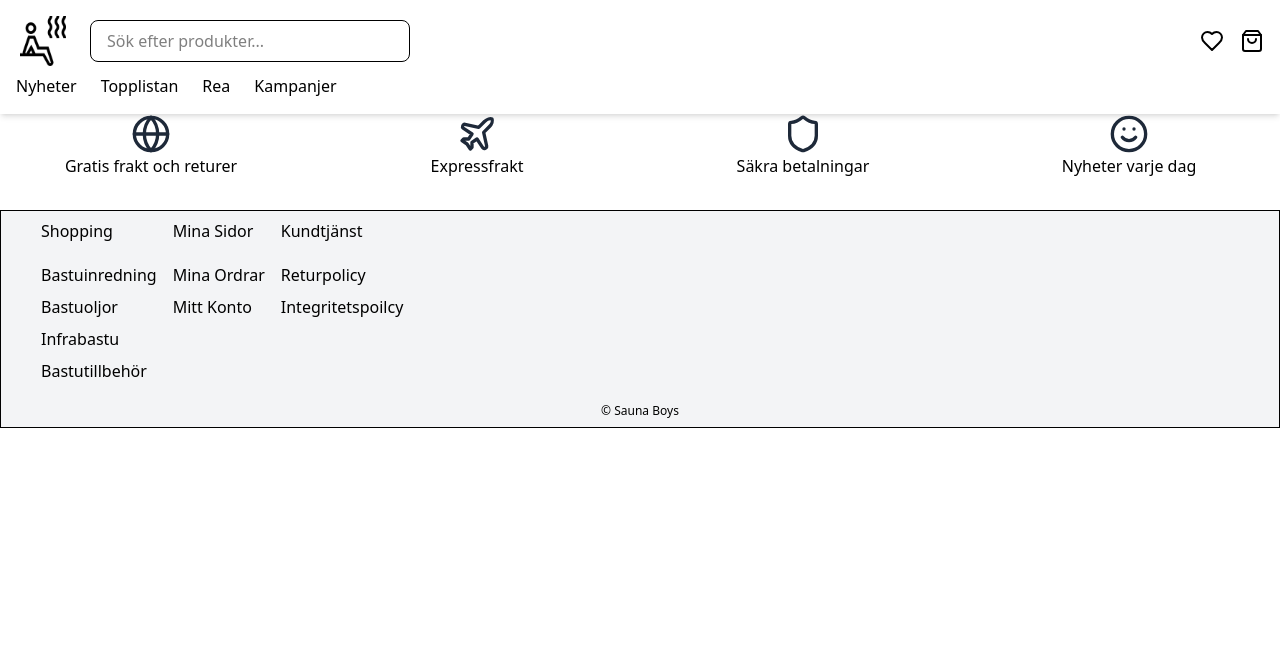
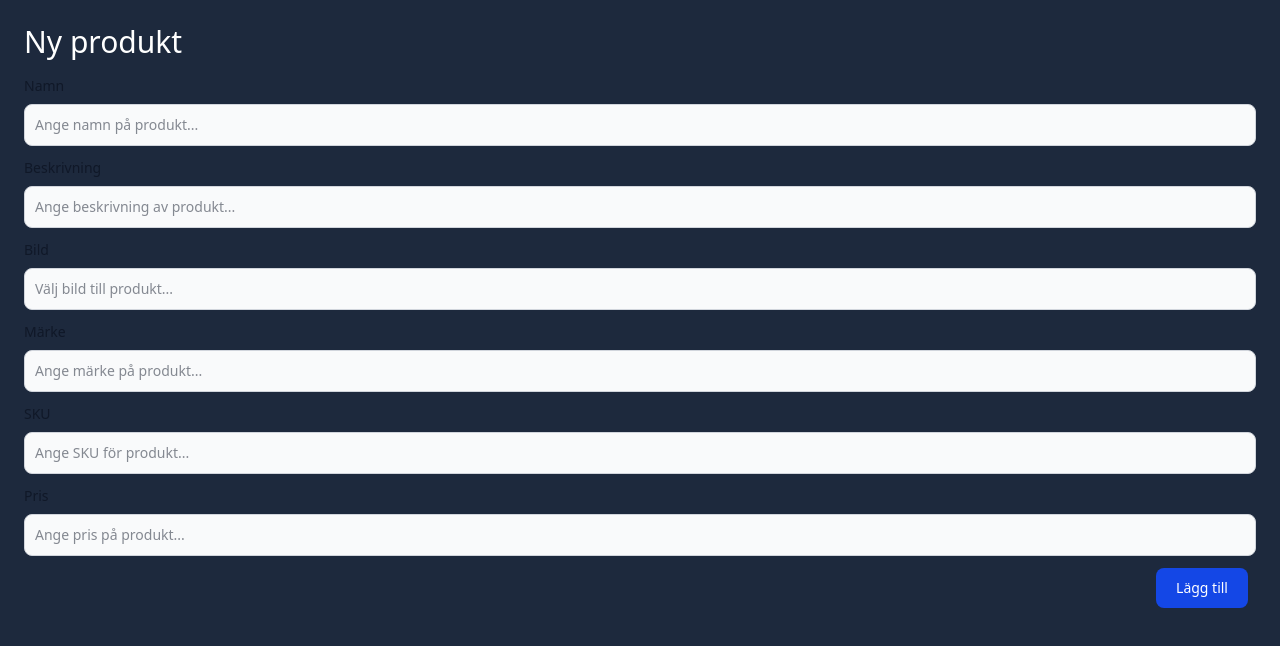
Before and after one commit to jnjuniper/sauna-boys, a React (Vite) app in the folder client/: page /admin/products/new in a window 1280 px wide. Shown: the top 646 px of the page. Built offline with nearby package versions, Linux system fonts and the light colour scheme.

Commit message:
Added admin-page for adding new products.

```diff
--- a/client/src/App.jsx
+++ b/client/src/App.jsx
@@ -6,30 +6,43 @@ import SearchPage from "./pages/SearchPage/SearchPage.jsx";
 import Hero from "./components/Hero/Hero.jsx";
 import { BrowserRouter, Routes, Route, useLocation } from "react-router";
 import ResponsiveFooter from "./components/Footer/ResponsiveFooter";
+import NewProduct from "./pages/Admin/AdminAdd.jsx";
 
 function App() {
   const location = useLocation();
 
+  // Check if the current path is "/admin"
+  const isAdminPage = location.pathname.startsWith("/admin");
+
   return (
     <>
+      {/* Render Header only if it's NOT an admin page */}
+      {!isAdminPage && (
         <Header
           onSearch={(searchTerm) =>
             (window.location.href = `/search?query=${searchTerm}`)
           }
         />
+      )}
 
       {/* Render Hero only on the homepage */}
-      {location.pathname === "/" && <Hero />}
+      {!isAdminPage && location.pathname === "/" && <Hero />}
 
       <main>
         <Routes>
           <Route path="/search" element={<SearchPage />} />
           <Route path="/" element={<ProductGrid />} />
+          <Route path="/admin/products/new" element={<NewProduct />} />
         </Routes>
       </main>
 
+      {/* Render Footer only if it's NOT an admin page */}
+      {!isAdminPage && (
+        <>
           <InfoGrid />
           <ResponsiveFooter />
+        </>
+      )}
     </>
   );
 }
--- a/client/src/pages/Admin/AdminAdd.jsx
+++ b/client/src/pages/Admin/AdminAdd.jsx
@@ -0,0 +1,171 @@
+import { useState } from "react";
+import "/src/pages/Admin/Admin.module.css";
+
+function NewProduct() {
+  const [formData, setFormData] = useState({
+    image: "",
+    productName: "",
+    productDescription: "",
+    brand: "",
+    sku: "",
+    price: ""
+  });
+
+  const handleInputChange = (event) => {
+    const { name, value } = event.target;
+
+    setFormData({
+      ...formData,
+      [name]: value,
+    });
+
+    console.log("Du ändrade värdet");
+  };
+
+  const handleSubmit = (event) => {
+    event.preventDefault();
+
+    console.log("handleSubmit() anropades");
+
+    const product = { ...formData };
+
+    fetch("/api/products", {
+      method: "POST",
+      headers: {
+        "Content-Type": "application/json",
+      },
+      body: JSON.stringify(product),
+    }).then((resp) => {
+      setFormData({
+        image: "",
+        productName: "",
+        productDescription: "",
+        brand: "",
+        sku: "",
+        price: ""
+      });
+    });
+  };
+
+  return (
+    <div className="bg-slate-800 p-6 h-screen">
+      <h1 className="text-3xl text-white mb-4">Ny produkt</h1>
+
+      <form onSubmit={handleSubmit}>
+        <div className="mb-3">
+          <label
+            htmlFor="productName"
+            className="block mb-2 text-sm font-medium text-gray-900 dark:text-white"
+          >
+            Namn
+          </label>
+          <input
+            type="text"
+            id="productName"
+            className="bg-gray-50 border border-gray-300 text-gray-900 text-sm rounded-lg focus:ring-blue-500 focus-border-blue-500 block w-full p-2.5 dark:bg-gray-700 dark:border-gray 600 dark:placeholder-gray-400 dark:text-white dark:focus:ring-blue-500 dark:focus:border-blue-500"
+            placeholder="Ange namn på produkt..."
+            name="productName"
+            value={formData.productName}
+            onChange={handleInputChange}
+          />
+        </div>
+        <div className="mb-3">
+          <label
+            htmlFor="productDescription"
+            className="block mb-2 text-sm font-medium text-gray-900 dark:text-white"
+          >
+            Beskrivning
+          </label>
+          <input
+            type="text"
+            id="productDescription"
+            className="bg-gray-50 border border-gray-300 text-gray-900 text-sm rounded-lg focus:ring-blue-500 focus-border-blue-500 block w-full p-2.5 dark:bg-gray-700 dark:border-gray 600 dark:placeholder-gray-400 dark:text-white dark:focus:ring-blue-500 dark:focus:border-blue-500"
+            placeholder="Ange beskrivning av produkt..."
+            name="productDescription"
+            value={formData.productDescription}
+            onChange={handleInputChange}
+          />
+        </div>
+        <div className="mb-3">
+          <label
+            htmlFor="image"
+            className="block mb-2 text-sm font-medium text-gray-900 dark:text-white"
+          >
+            Bild
+          </label>
+          <input
+            type="text"
+            id="image"
+            className="bg-gray-50 border border-gray-300 text-gray-900 text-sm rounded-lg focus:ring-blue-500 focus-border-blue-500 block w-full p-2.5 dark:bg-gray-700 dark:border-gray 600 dark:placeholder-gray-400 dark:text-white dark:focus:ring-blue-500 dark:focus:border-blue-500"
+            placeholder="Välj bild till produkt..."
+            name="image"
+            value={formData.image}
+            onChange={handleInputChange}
+          />
+        </div>
+        <div className="mb-3">
+          <label
+            htmlFor="brand"
+            className="block mb-2 text-sm font-medium text-gray-900 dark:text-white"
+          >
+            Märke
+          </label>
+          <input
+            type="text"
+            id="brand"
+            className="bg-gray-50 border border-gray-300 text-gray-900 text-sm rounded-lg focus:ring-blue-500 focus-border-blue-500 block w-full p-2.5 dark:bg-gray-700 dark:border-gray 600 dark:placeholder-gray-400 dark:text-white dark:focus:ring-blue-500 dark:focus:border-blue-500"
+            placeholder="Ange märke på produkt..."
+            name="brand"
+            value={formData.brand}
+            onChange={handleInputChange}
+          />
+        </div>
+        <div className="mb-3">
+          <label
+            htmlFor="sku"
+            className="block mb-2 text-sm font-medium text-gray-900 dark:text-white"
+          >
+            SKU
+          </label>
+          <input
+            type="text"
+            id="sku"
+            className="bg-gray-50 border border-gray-300 text-gray-900 text-sm rounded-lg focus:ring-blue-500 focus-border-blue-500 block w-full p-2.5 dark:bg-gray-700 dark:border-gray 600 dark:placeholder-gray-400 dark:text-white dark:focus:ring-blue-500 dark:focus:border-blue-500"
+            placeholder="Ange SKU för produkt..."
+            name="sku"
+            value={formData.sku}
+            onChange={handleInputChange}
+          />
+        </div>
+        <div className="mb-3">
+          <label
+            htmlFor="price"
+            className="block mb-2 text-sm font-medium text-gray-900 dark:text-white"
+          >
+            Pris
+          </label>
+          <input
+            type="text"
+            id="price"
+            className="bg-gray-50 border border-gray-300 text-gray-900 text-sm rounded-lg focus:ring-blue-500 focus-border-blue-500 block w-full p-2.5 dark:bg-gray-700 dark:border-gray 600 dark:placeholder-gray-400 dark:text-white dark:focus:ring-blue-500 dark:focus:border-blue-500"
+            placeholder="Ange pris på produkt..."
+            name="price"
+            value={formData.price}
+            onChange={handleInputChange}
+          />
+        </div>
+
+        <div className="flex justify-end">
+          <button
+            type="submit"
+            className="text-white bg-blue-700 hover:bg-blue-800 focus:ring-4 focus:ring-blue-300 font-medium rounded-lg text-sm px-5 py-2.5 me-2 mb-2 dark:bg-blue-600 dark:hover:bg-blue-700 focus:outline-none dark:focus:ring-blue-800"
+          >
+            Lägg till
+          </button>
+        </div>
+      </form>
+    </div>
+  );
+}
+
+export default NewProduct;
```
Also changed, not shown: client/src/pages/Admin/Admin.module.css (added), 1 other file (tests, documents, lock files or other folders). Lines whose indentation alone changed are shown as unchanged.
